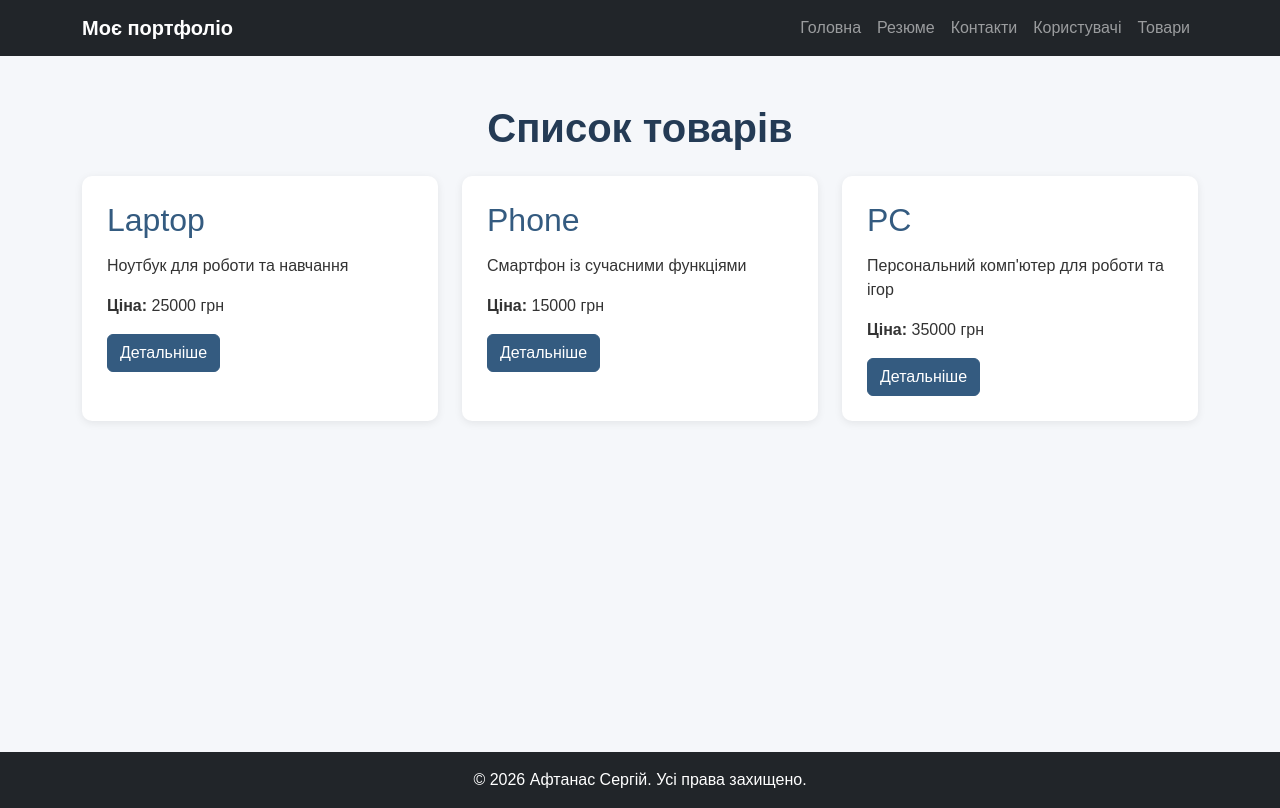
After one commit to AftanasSerhiiCNU/flask-app-lab, a Flask app: page /products/ in a window 1280 px wide. The commit adds this page. Run offline with Flask 3, Linux system fonts and the light colour scheme.

Commit message:
feat: add products blueprint and documentation

```diff
--- a/app/__init__.py
+++ b/app/__init__.py
@@ -5,5 +5,7 @@ app = Flask(__name__)
 from . import views
 
 from .users import users_bp
+from .products import products_bp
 
 app.register_blueprint(users_bp)
+app.register_blueprint(products_bp)
--- /dev/null
+++ b/app/products/templates/products/products.html
@@ -0,0 +1,32 @@
+
+{% extends "base.html" %}
+
+{% block content %}
+
+<h1 class="text-center mb-4">Список товарів</h1>
+
+<div class="row">
+    {% for product in products %}
+
+    <div class="col-md-4 mb-4">
+        <section class="h-100">
+            <h2>{{ product.name }}</h2>
+
+            <p>{{ product.description }}</p>
+
+            <p>
+                <strong>Ціна:</strong>
+                {{ product.price }} грн
+            </p>
+
+            <a href="{{ url_for('products.product_detail', product_id=product.id) }}"
+               class="btn btn-primary">
+                Детальніше
+            </a>
+        </section>
+    </div>
+
+    {% endfor %}
+</div>
+
+{% endblock %}
--- /dev/null
+++ b/app/products/views.py
@@ -0,0 +1,50 @@
+from flask import render_template, abort
+from . import products_bp
+
+
+products = [
+    {
+        "id": 1,
+        "name": "Laptop",
+        "description": "Ноутбук для роботи та навчання",
+        "price": 25000
+    },
+    {
+        "id": 2,
+        "name": "Phone",
+        "description": "Смартфон із сучасними функціями",
+        "price": 15000
+    },
+    {
+        "id": 3,
+        "name": "PC",
+        "description": "Персональний комп'ютер для роботи та ігор",
+        "price": 35000
+    }
+]
+
+
+@products_bp.route("/")
+def product_list():
+    return render_template(
+        "products/products.html",
+        title="Список товарів",
+        products=products
+    )
+
+
+@products_bp.route("/<int:product_id>")
+def product_detail(product_id):
+    product = next(
+        (p for p in products if p["id"] == product_id),
+        None
+    )
+
+    if product is None:
+        abort(404)
+
+    return render_template(
+        "products/detail_product.html",
+        title=product["name"],
+        product=product
+    )
--- a/app/templates/_navbar.html
+++ b/app/templates/_navbar.html
@@ -1,7 +1,7 @@
 <nav class="navbar navbar-expand-lg navbar-dark bg-dark">
     <div class="container">
 
-        <a class="navbar-brand" href="{{ url_for('resume') }}">
+        <a class="navbar-brand" href="{{ url_for('main') }}">
             Моє портфоліо
         </a>
 
@@ -17,6 +17,14 @@
             <a class="nav-link" href="{{ url_for('contacts') }}">
                 Контакти
             </a>
+
+            <a class="nav-link" href="{{ url_for('users.greetings', name='John') }}">
+                Користувачі
+            </a>
+
+            <a class="nav-link" href="{{ url_for('products.product_list') }}">
+                Товари
+            </a>
         </div>
 
     </div>
```
Also changed, not shown: app/products/__init__.py (added, +10 -0 lines), app/products/templates/products/detail_product.html (added, +32 -0 lines), README.md, 2 other files.
